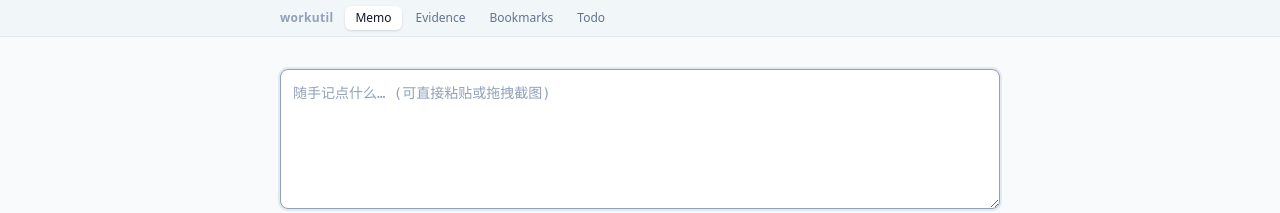
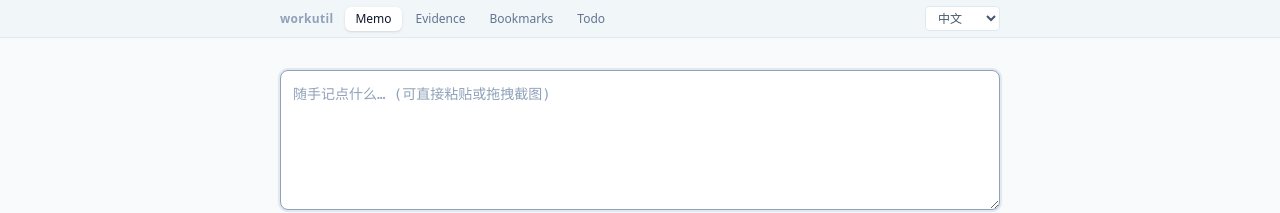
Before and after one commit to Summuss/workutil, a React (Vite) app in the folder frontend/: page / in a window 1280 px wide. Shown: the top 213 px of the page. Built offline with nearby package versions, Linux system fonts and the light colour scheme; no server answers.

Commit message:
Ticket 01: i18n infrastructure and language switcher

```diff
--- a/frontend/src/App.tsx
+++ b/frontend/src/App.tsx
@@ -7,6 +7,7 @@ import { EvidenceListPage } from "./features/evidence/EvidenceListPage";
 import { MemoPage } from "./features/memo/MemoPage";
 import { SingleMemoPage } from "./features/memo/SingleMemoPage";
 import { TodoPage } from "./features/todo/TodoPage";
+import { I18nProvider } from "./shared/i18n";
 
 /**
  * The route table.
@@ -21,6 +22,7 @@ import { TodoPage } from "./features/todo/TodoPage";
  */
 export function App() {
   return (
+    <I18nProvider>
       <BrowserRouter>
         <div className="min-h-screen bg-slate-50 text-slate-900">
           <AppNav />
@@ -36,5 +38,6 @@ export function App() {
           </Routes>
         </div>
       </BrowserRouter>
+    </I18nProvider>
   );
 }
--- a/frontend/src/AppNav.tsx
+++ b/frontend/src/AppNav.tsx
@@ -1,4 +1,6 @@
 import { NavLink } from "react-router";
+
+import { useI18n, type Language } from "./shared/i18n";
 
 const LINK_BASE =
   "rounded-md px-2.5 py-1 text-xs transition-colors focus:outline-none focus:ring-1 focus:ring-slate-300";
@@ -16,6 +18,8 @@ function linkClass({ isActive }: { isActive: boolean }) {
  * down, and being able to just start typing is what F1 is for.
  */
 export function AppNav() {
+  const { language, setLanguage, t } = useI18n();
+
   return (
     <header className="border-b border-slate-200 bg-slate-100/80">
       <nav className="mx-auto flex max-w-3xl items-center gap-1 px-6 py-1.5">
@@ -23,17 +27,29 @@ export function AppNav() {
           workutil
         </span>
         <NavLink to="/" end className={linkClass}>
-          Memo
+          {t("nav.memo")}
         </NavLink>
         <NavLink to="/evidence" className={linkClass}>
-          Evidence
+          {t("nav.evidence")}
         </NavLink>
         <NavLink to="/bookmarks" className={linkClass}>
-          Bookmarks
+          {t("nav.bookmarks")}
         </NavLink>
         <NavLink to="/todos" className={linkClass}>
-          Todo
+          {t("nav.todo")}
         </NavLink>
+
+        <div className="ml-auto flex items-center">
+          <select
+            value={language}
+            onChange={(e) => setLanguage(e.target.value as Language)}
+            className="cursor-pointer rounded border border-slate-200 bg-white px-2 py-0.5 text-xs text-slate-600 focus:outline-none focus:ring-1 focus:ring-slate-300"
+            aria-label="Language"
+          >
+            <option value="zh">中文</option>
+            <option value="ja">日本語</option>
+          </select>
+        </div>
       </nav>
     </header>
   );
--- /dev/null
+++ b/frontend/src/shared/i18n/index.tsx
@@ -0,0 +1,118 @@
+import {
+  createContext,
+  useCallback,
+  useContext,
+  useMemo,
+  useState,
+  type ReactNode,
+} from "react";
+
+import jaTranslations from "./ja.json";
+import zhTranslations from "./zh.json";
+
+export type Language = "zh" | "ja";
+
+export const STORAGE_KEY = "workutil_language";
+
+const translations: Record<Language, Record<string, string>> = {
+  zh: zhTranslations,
+  ja: jaTranslations,
+};
+
+export function detectLanguage(): Language {
+  if (typeof window !== "undefined" && window.localStorage) {
+    try {
+      const saved = localStorage.getItem(STORAGE_KEY);
+      if (saved === "zh" || saved === "ja") {
+        return saved;
+      }
+    } catch {
+      // localStorage may be unavailable or blocked
+    }
+  }
+
+  if (typeof navigator !== "undefined" && navigator.language) {
+    const lang = navigator.language.toLowerCase();
+    if (lang.startsWith("ja")) {
+      return "ja";
+    }
+    if (lang.startsWith("zh")) {
+      return "zh";
+    }
+  }
+
+  return "zh";
+}
+
+let activeLanguage: Language = detectLanguage();
+
+if (typeof document !== "undefined") {
+  document.documentElement.lang = activeLanguage;
+}
+
+export function getLanguage(): Language {
+  return activeLanguage;
+}
+
+export function setLanguage(next: Language): void {
+  activeLanguage = next;
+  if (typeof window !== "undefined" && window.localStorage) {
+    try {
+      localStorage.setItem(STORAGE_KEY, next);
+    } catch {
+      // ignore storage failures
+    }
+  }
+  if (typeof document !== "undefined") {
+    document.documentElement.lang = next;
+  }
+}
+
+export function t(key: string): string {
+  const dict = translations[activeLanguage];
+  const value = dict?.[key];
+  if (value !== undefined) {
+    return value;
+  }
+  return `[${key}]`;
+}
+
+interface I18nContextValue {
+  language: Language;
+  setLanguage: (lang: Language) => void;
+  t: (key: string) => string;
+}
+
+const I18nContext = createContext<I18nContextValue | null>(null);
+
+export function I18nProvider({ children }: { children: ReactNode }) {
+  const [language, setLangState] = useState<Language>(() => {
+    const initial = detectLanguage();
+    setLanguage(initial);
+    return initial;
+  });
+
+  const handleSetLanguage = useCallback((next: Language) => {
+    setLanguage(next);
+    setLangState(next);
+  }, []);
+
+  const value = useMemo<I18nContextValue>(
+    () => ({
+      language,
+      setLanguage: handleSetLanguage,
+      t,
+    }),
+    [language, handleSetLanguage],
+  );
+
+  return <I18nContext.Provider value={value}>{children}</I18nContext.Provider>;
+}
+
+export function useI18n(): I18nContextValue {
+  const ctx = useContext(I18nContext);
+  if (!ctx) {
+    throw new Error("useI18n must be used within an I18nProvider");
+  }
+  return ctx;
+}
--- /dev/null
+++ b/frontend/src/shared/i18n/ja.json
@@ -0,0 +1,6 @@
+{
+  "nav.memo": "メモ",
+  "nav.evidence": "エビデンス",
+  "nav.bookmarks": "ブックマーク",
+  "nav.todo": "ToDo"
+}
--- /dev/null
+++ b/frontend/src/shared/i18n/zh.json
@@ -0,0 +1,6 @@
+{
+  "nav.memo": "Memo",
+  "nav.evidence": "Evidence",
+  "nav.bookmarks": "Bookmarks",
+  "nav.todo": "Todo"
+}
--- a/frontend/src/shared/time.ts
+++ b/frontend/src/shared/time.ts
@@ -1,15 +1,19 @@
+import { getLanguage, type Language } from "./i18n";
+
 /**
  * A timestamp as it is shown, year included.
  *
  * "I wrote that around last month" is how things get found here, and a bare
  * 9/7 makes last year look like this year.
  */
-export function formatTime(iso: string): string {
+export function formatTime(iso: string, lang?: Language): string {
   const date = new Date(iso);
   if (Number.isNaN(date.getTime())) {
     return iso;
   }
-  return date.toLocaleString("zh-CN", {
+  const currentLang = lang ?? getLanguage();
+  const locale = currentLang === "ja" ? "ja-JP" : "zh-CN";
+  return date.toLocaleString(locale, {
     year: "numeric",
     month: "numeric",
     day: "numeric",
```
Also changed, not shown: 2 other files (tests, documents, lock files or other folders). Lines whose indentation alone changed are shown as unchanged.
